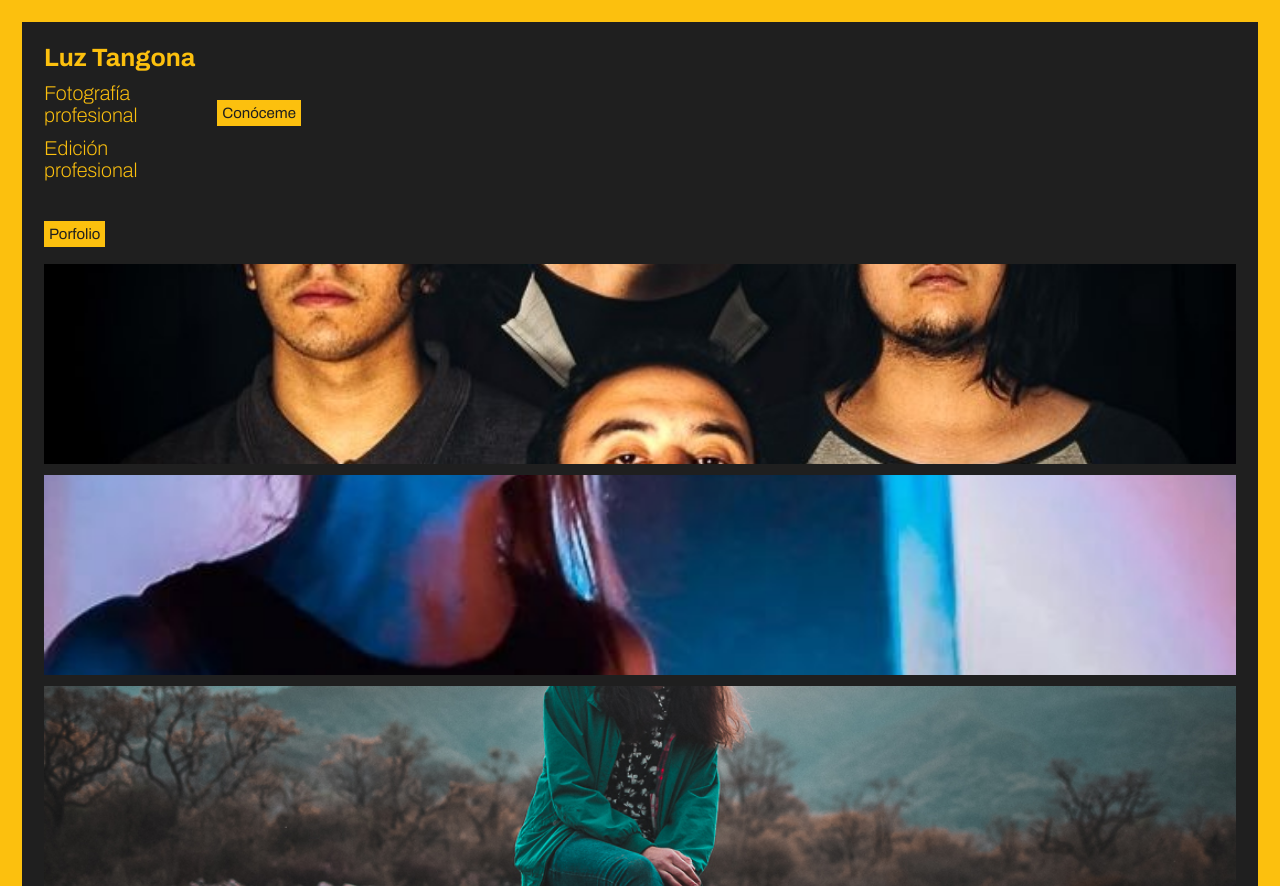
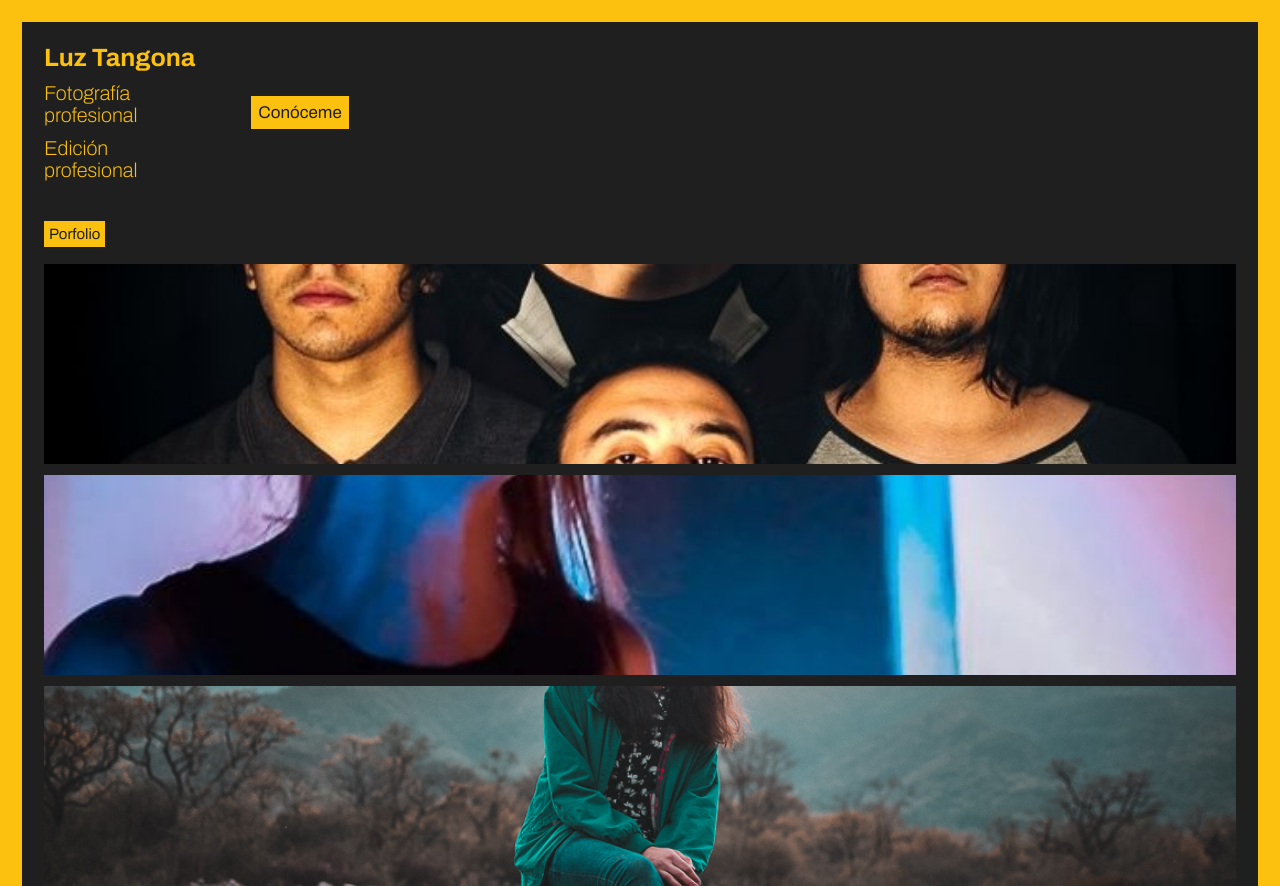
Before and after one commit to xam420/luztangona, a website: page index.html in a window 1280 px wide. Shown: the top 886 px of the page. Drawn offline with Linux system fonts and the light colour scheme.

Commit message:
adaptacion a celulares inicio

```diff
--- a/scss/_principal.scss
+++ b/scss/_principal.scss
@@ -171,3 +171,26 @@ body {
         }
     }
 }
+
+/*INICIO 390*/
+@media (min-width: 390px){
+    #inicio {
+        .enlace-inicio {
+            margin-left: 40px;
+
+            a {
+                font-size: 17px;
+                padding: 7px;
+            }
+        }
+    }
+}
+
+/*INICIO 425*/
+@media (min-width: 425px){
+    #inicio {
+        .enlace-inicio {
+            margin-left: 56px;
+        }
+    }
+}
```
Also changed, not shown: css/style.css, 1 other file.
